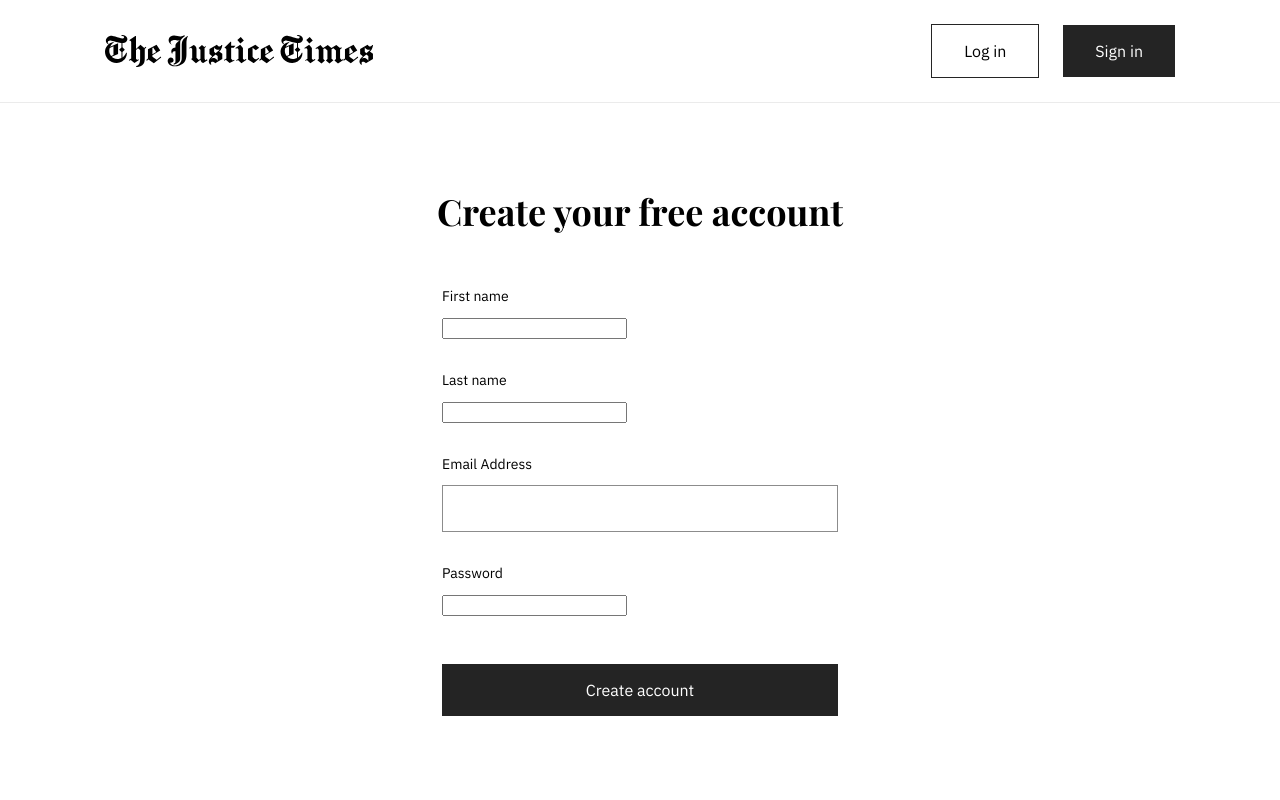
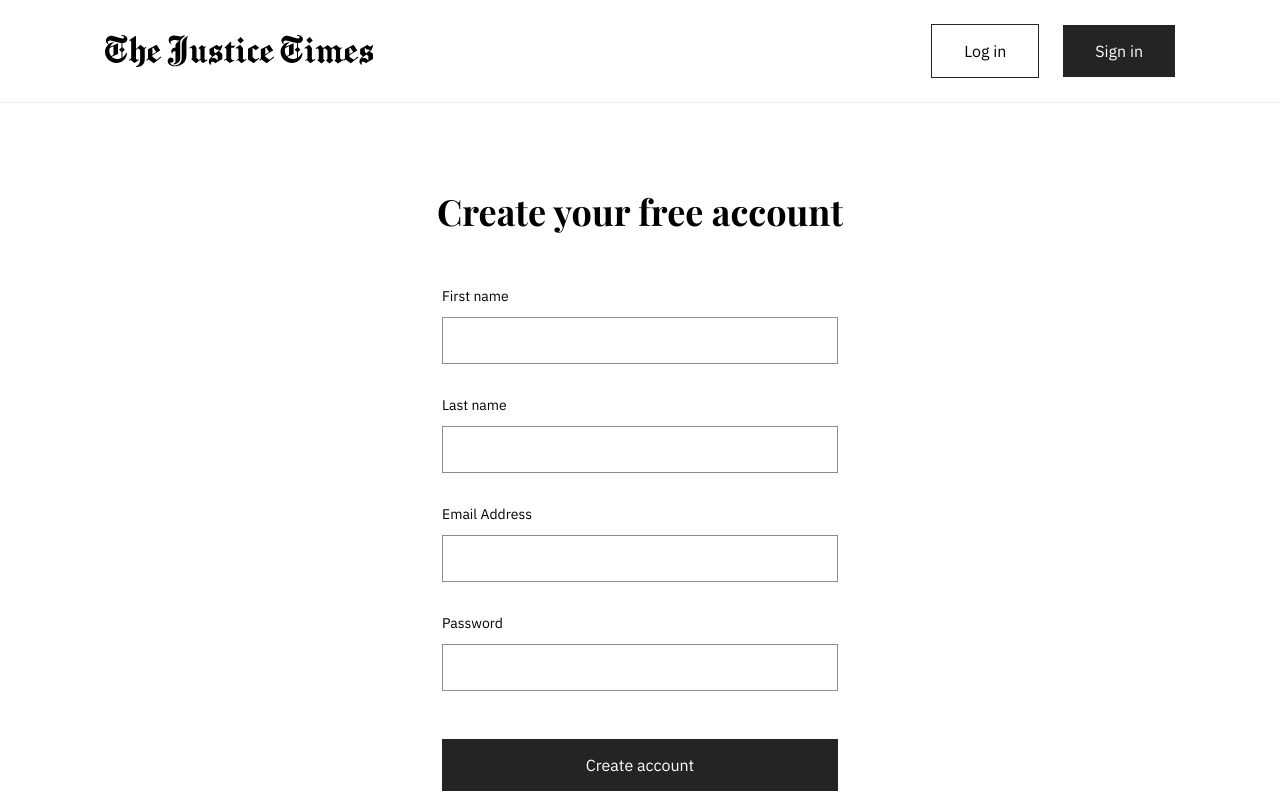
Before and after one commit to TheHaxy/InternshipReactApp, a React (Create React App) app: page /sign-in in a window 1280 px wide. Shown: the top 800 px of the page. Built offline with nearby package versions, Linux system fonts and the light colour scheme.

Commit message:
complete all non-registered pages

```diff
--- a/src/components/LoginPage/LoginPage.jsx
+++ b/src/components/LoginPage/LoginPage.jsx
@@ -6,15 +6,6 @@ import Input from "../UI/Input/Input";
 import Button from "../UI/Button/Button";
 
 const LoginPage = () => {
-  const emailPattern = /^[-\w.]+@([A-z0-9][-A-z0-9]+\.)+[A-z]{2,4}$/;
-  const passwordPattern =
-    /(?=^.{8,}$)((?=.*\d)|(?=.*\W+))(?![.\n])(?=.*[A-Z])(?=.*[a-z]).*$/;
-
-  const inputEmailChange = (inputValue, e) => {
-    e.preventDefault();
-    console.log(inputValue);
-    return emailPattern.test(inputValue);
-  };
   return (
     <>
       <Header />
@@ -25,11 +16,7 @@ const LoginPage = () => {
         <form noValidate={true} className={LoginPageClasses[`login__form`]}>
           <Input text="Email Address" name="email" type="email" />
           <Input text="Password" name="password" type="password" />
-          <Button
-            name="Log in"
-            variant="contained__login"
-            onClick={inputEmailChange()}
-          />
+          <Button name="Log in" variant="contained__login" />
         </form>
         <p className={LoginPageClasses[`login__subtitle`]}>
           Don’t have a Times account? <span>Create one</span>
--- a/src/components/UI/Input/Input.jsx
+++ b/src/components/UI/Input/Input.jsx
@@ -14,7 +14,7 @@ const Input = ({ text, name, type, inputChange }) => {
     <label className={InputClasses[`input__block`]}>
       <p className={InputClasses[`input__name`]}>{text}</p>
       <input
-        className={InputClasses[`input__${inputChange}`]}
+        className={InputClasses.input}
         type={type}
         name={name}
         onChange={(e) => handleChange(e)}
--- a/src/components/UI/Input/Input.module.css
+++ b/src/components/UI/Input/Input.module.css
@@ -1,4 +1,4 @@
-.input__false {
+.input {
     padding: 15px 10px;
     width: 100%;
     border: 1px solid #8C8C8C;
```
